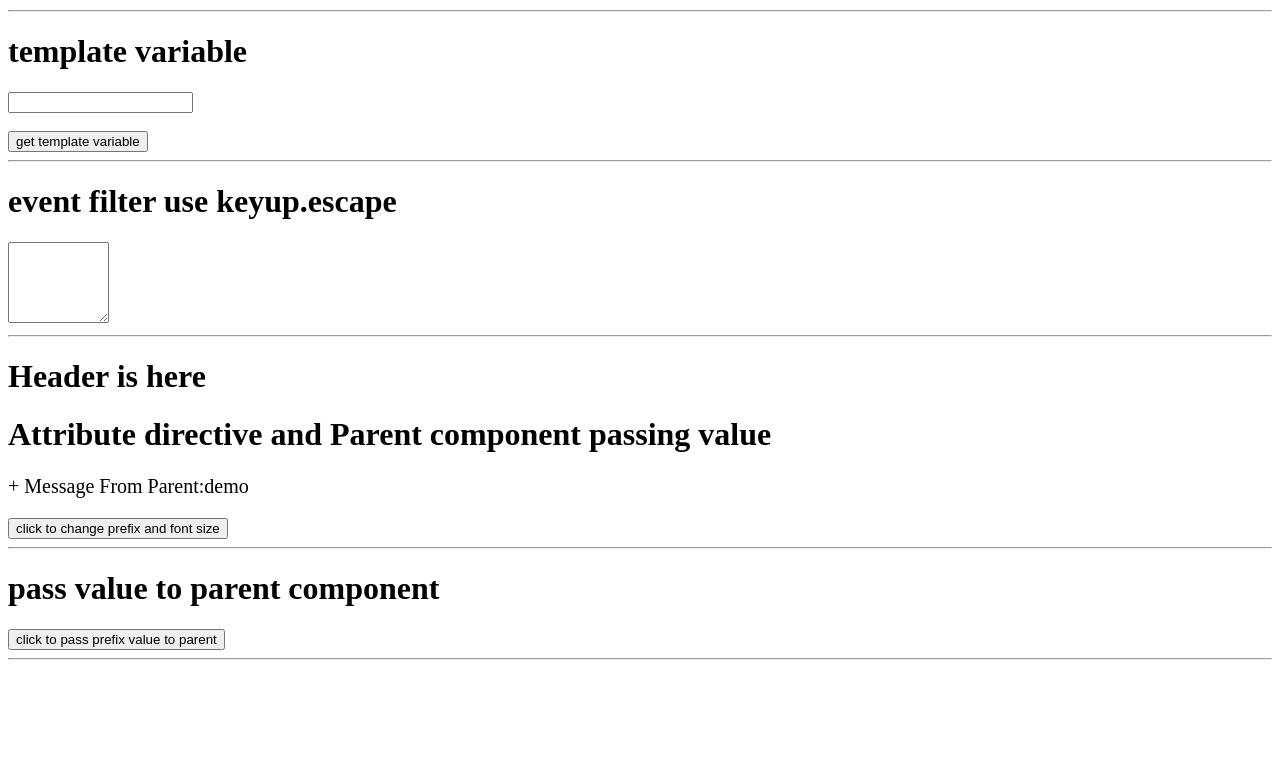
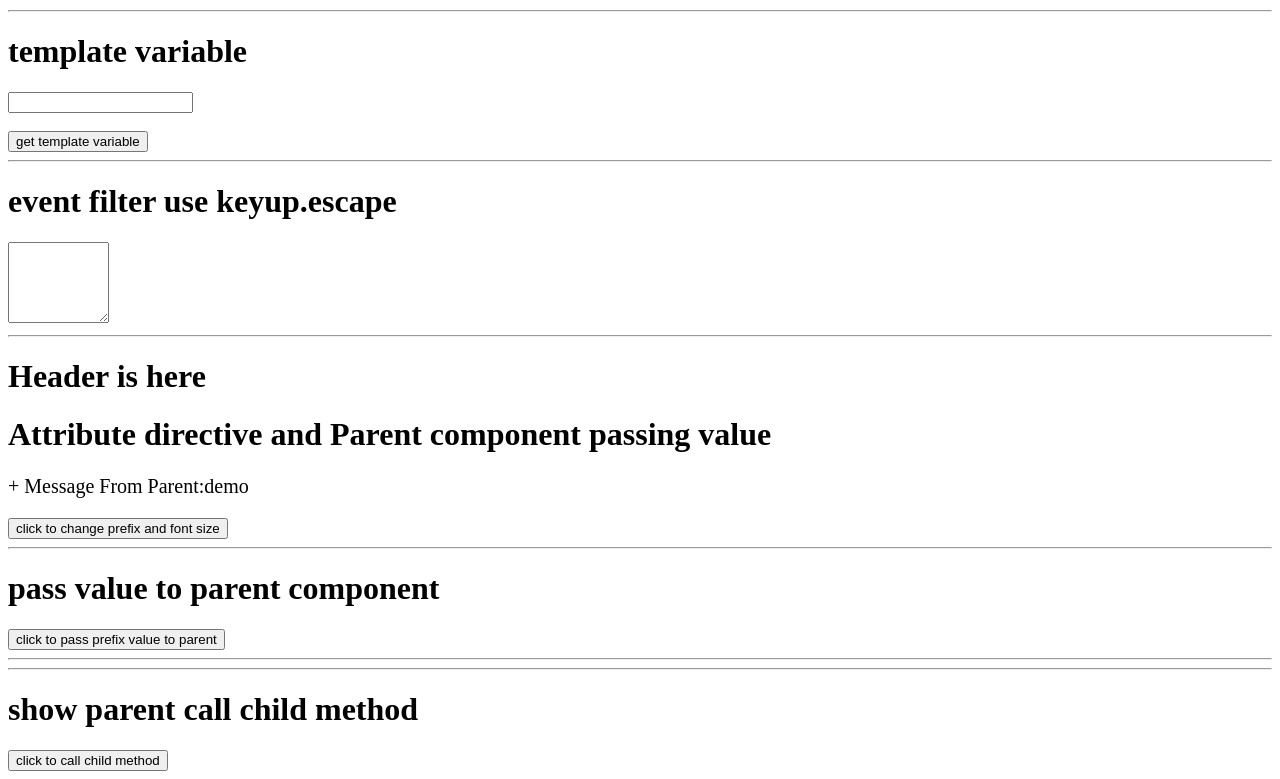
Before and after one commit to n1046728/angular_learn, an Angular app: page / in a window 1280 px wide. Shown: the part 317-1096 px from the top of the page. Before the commit the page ends 985 px from the top, so only its background shows below. Built offline with nearby package versions, Linux system fonts and the light colour scheme.

Commit message:
parent call child method

```diff
--- a/src/app/app.component.html
+++ b/src/app/app.component.html
@@ -26,5 +26,10 @@
   <h1>Header is here</h1>
   <!-- add header component -->
   <!-- see pass value to child -->
-  <app-header [message]="title" (update)="title = $event"></app-header>
+  <app-header #mHeader [message]="title" (update)="title = $event"></app-header>
+  <hr>
+  <h1>show parent call child method</h1>
+  <button type="button" (click)="mHeader.updatePrefixFromExternal('Parent call child method');getDataFromInput('testtest')">
+  click to call child method
+  </button>
 </div>
--- a/src/app/header/header/header.component.html
+++ b/src/app/header/header/header.component.html
@@ -1,8 +1,8 @@
 <h1>Attribute directive and Parent component passing value</h1>
 <p [class.highlight]='isUpdate' [style.font-size.px]="fontSize"> {{prefix}}+ Message From Parent:{{message}}</p>
 <button type="button" (click)="changePrefix()">click to change prefix and font size</button>
+<hr>
 
-<hr>
 <h1>pass value to parent component</h1>
 <button type="button" (click)="emitDataToParent()">click to pass prefix value to parent</button>
 <hr>
--- a/src/app/header/header/header.component.ts
+++ b/src/app/header/header/header.component.ts
@@ -23,4 +23,8 @@ export class HeaderComponent {
     this.prefix='it come from child component';
     this.update.emit(this.prefix);
   }
+
+  updatePrefixFromExternal(data:string){
+    this.prefix = data;
+  }
 }
```
